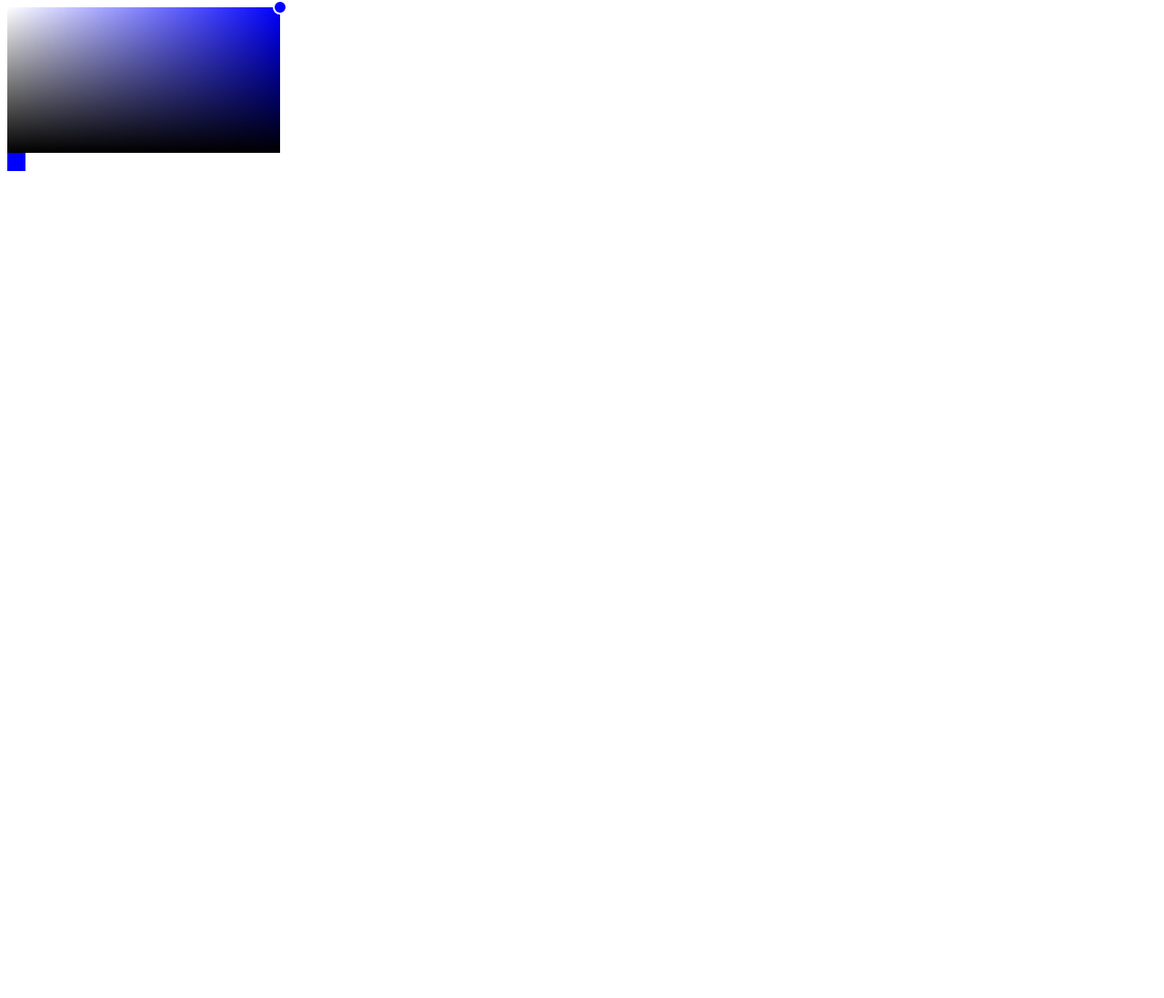
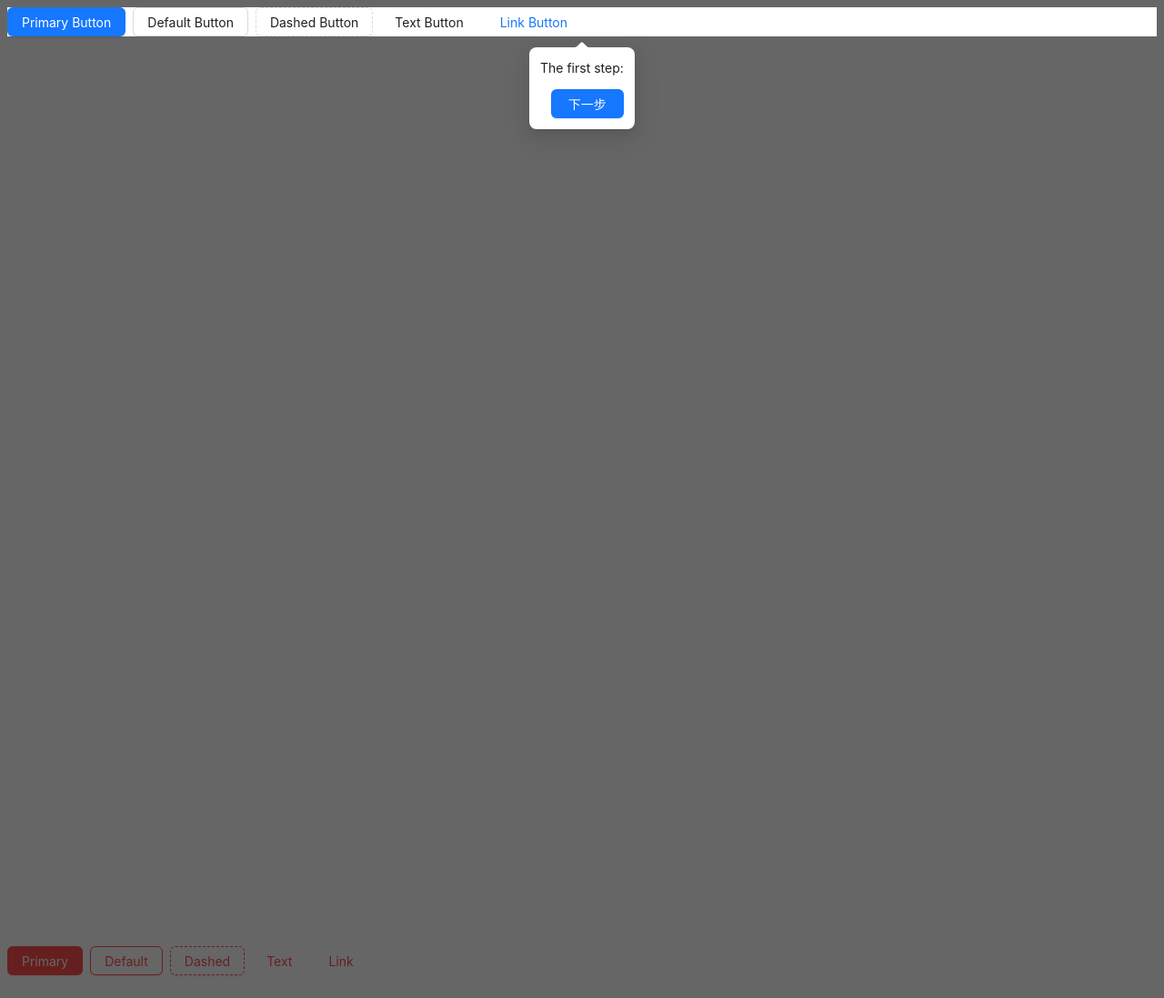
Before and after one commit to wangyj641/react-components, a React (Create React App) app: page / in a window 1280 px wide. Shown: the top 1097 px of the page at 91% size. Before the commit the page ends 800 px from the top, so only its background shows below. Built offline with nearby package versions, Linux system fonts and the light colour scheme.

Commit message:
Implement OnBoarding component

```diff
--- a/package.json
+++ b/package.json
@@ -13,6 +13,7 @@
     "@types/react": "^18.3.2",
     "@types/react-dom": "^18.3.0",
     "ahooks": "^3.8.0",
+    "antd": "^5.17.4",
     "classnames": "^2.5.1",
     "dayjs": "^1.11.11",
     "lodash-es": "^4.17.21",
--- /dev/null
+++ b/src/components/OnBoarding/App.tsx
@@ -0,0 +1,83 @@
+import { OnBoarding } from './lib/OnBoarding';
+import { Button, Flex } from 'antd';
+
+function App() {
+
+  return <div className='App'>
+    <Flex gap="small" wrap="wrap" id="btn-group1">
+      <Button type="primary">Primary Button</Button>
+      <Button>Default Button</Button>
+      <Button type="dashed">Dashed Button</Button>
+      <Button type="text">Text Button</Button>
+      <Button type="link">Link Button</Button>
+    </Flex>
+
+    <div style={{ height: '1000px' }}></div>
+
+    <Flex wrap="wrap" gap="small">
+      <Button type="primary" danger>
+        Primary
+      </Button>
+      <Button danger>Default</Button>
+      <Button type="dashed" danger id="btn-group2">
+        Dashed
+      </Button>
+      <Button type="text" danger>
+        Text
+      </Button>
+      <Button type="link" danger>
+        Link
+      </Button>
+    </Flex>
+
+    <div style={{ height: '500px' }}></div>
+
+    <Flex wrap="wrap" gap="small">
+      <Button type="primary" ghost>
+        Primary
+      </Button>
+      <Button ghost>Default</Button>
+      <Button type="dashed" ghost>
+        Dashed
+      </Button>
+      <Button type="primary" danger ghost id="btn-group3">
+        Danger
+      </Button>
+    </Flex>
+
+    <OnBoarding
+      steps={
+        [
+          {
+            selector: () => {
+              return document.getElementById('btn-group1');
+            },
+            renderContent: () => {
+              return "The first step:";
+            },
+            placement: 'bottom'
+          },
+          {
+            selector: () => {
+              return document.getElementById('btn-group2');
+            },
+            renderContent: () => {
+              return "The second step";
+            },
+            placement: 'bottom'
+          },
+          {
+            selector: () => {
+              return document.getElementById('btn-group3');
+            },
+            renderContent: () => {
+              return "The third step";
+            },
+            placement: 'bottom'
+          }
+        ]
+      } />
+  </div>
+}
+
+export default App
--- /dev/null
+++ b/src/components/OnBoarding/lib/OnBoarding/Mask.tsx
@@ -0,0 +1,53 @@
+import React, { CSSProperties, useEffect, useState } from 'react';
+import { getMaskStyle } from './getMaskStyle'
+
+interface MaskProps {
+  element: HTMLElement;
+
+  container?: HTMLElement;
+
+  renderMaskContent?: (wrapper: React.ReactNode) => React.ReactNode;
+}
+
+export const Mask: React.FC<MaskProps> = (props) => {
+  const {
+    element,
+    renderMaskContent,
+    container
+  } = props;
+
+  const [style, setStyle] = useState<CSSProperties>({});
+
+  useEffect(() => {
+    if (!element) {
+      return;
+    }
+
+    element.scrollIntoView({
+      block: 'center',
+      inline: 'center'
+    });
+
+    const style = getMaskStyle(element, container || document.documentElement);
+
+    setStyle(style);
+
+  }, [element, container]);
+
+  const getContent = () => {
+    if (!renderMaskContent) {
+      return null;
+    }
+    return renderMaskContent(
+      <div className={'mask-content'} style={{ width: '100%', height: '100%' }} />
+    );
+  };
+
+  return (
+    <div
+      style={style}
+      className='mask'>
+      {getContent()}
+    </div>
+  );
+};
--- /dev/null
+++ b/src/components/OnBoarding/lib/OnBoarding/getMaskStyle.ts
@@ -0,0 +1,25 @@
+export const getMaskStyle = (element: HTMLElement, container: HTMLElement) => {
+  if (!element) {
+    return {};
+  }
+
+  const { height, width, left, top } = element.getBoundingClientRect();
+
+  const elementTopWithScroll = container.scrollTop + top;
+  const elementLeftWithScroll = container.scrollLeft + left;
+
+  return {
+    width: container.scrollWidth,
+    height: container.scrollHeight,
+    borderTopWidth: Math.max(elementTopWithScroll, 0),
+    borderLeftWidth: Math.max(elementLeftWithScroll, 0),
+    borderBottomWidth: Math.max(
+      container.scrollHeight - height - elementTopWithScroll,
+      0
+    ),
+    borderRightWidth: Math.max(
+      container.scrollWidth - width - elementLeftWithScroll,
+      0
+    ),
+  };
+};
--- /dev/null
+++ b/src/components/OnBoarding/lib/OnBoarding/index.scss
@@ -0,0 +1,29 @@
+.mask {
+  position: absolute;
+  left: 0;
+  top: 0;
+
+  z-index: 999;
+
+  border-style: solid;
+  box-sizing: border-box;
+  border-color: rgba(0, 0, 0, 0.6);
+
+  transition: all 0.2s ease-in-out;
+}
+
+.onboarding-operation {
+  width: 100%;
+  display: flex;
+  justify-content: flex-end;
+  margin-top: 12px;
+
+  .back {
+      margin-right: 12px;
+      min-width: 80px;
+  }
+
+  .forward {
+      min-width: 80px;
+  }
+}
--- /dev/null
+++ b/src/components/OnBoarding/lib/OnBoarding/index.tsx
@@ -0,0 +1,132 @@
+import React, { FC, useEffect, useState } from 'react';
+import { createPortal } from 'react-dom';
+import { Button, Popover } from 'antd';
+import { Mask } from './Mask'
+import { TooltipPlacement } from 'antd/es/tooltip';
+import './index.scss';
+
+export interface OnBoardingStepConfig {
+  selector: () => HTMLElement | null;
+
+  placement?: TooltipPlacement;
+
+  renderContent?: (currentStep: number) => React.ReactNode;
+
+  beforeForward?: (currentStep: number) => void;
+
+  beforeBack?: (currentStep: number) => void;
+}
+
+
+export interface OnBoardingProps {
+  step?: number;
+
+  steps: OnBoardingStepConfig[];
+
+  getContainer?: () => HTMLElement;
+
+  onStepsEnd?: () => void;
+}
+
+export const OnBoarding: FC<OnBoardingProps> = (props) => {
+  const {
+    step = 0,
+    steps,
+    onStepsEnd,
+    getContainer
+  } = props;
+
+  const [currentStep, setCurrentStep] = useState<number>(0);
+
+  const currentSelectedElement = steps[currentStep]?.selector();
+
+  const currentContainerElement = getContainer?.() || document.documentElement;
+
+  const getCurrentStep = () => {
+    return steps[currentStep];
+  };
+
+  const back = async () => {
+    if (currentStep === 0) {
+      return;
+    }
+
+    const { beforeBack } = getCurrentStep();
+    await beforeBack?.(currentStep);
+    setCurrentStep(currentStep - 1);
+  };
+
+  const forward = async () => {
+    if (currentStep === steps.length - 1) {
+      await onStepsEnd?.();
+      return;
+    }
+
+    const { beforeForward } = getCurrentStep();
+    await beforeForward?.(currentStep);
+    setCurrentStep(currentStep + 1);
+  };
+
+  useEffect(() => {
+    setCurrentStep(step!);
+  }, [step]);
+
+  const renderPopover = (wrapper: React.ReactNode) => {
+    const config = getCurrentStep();
+    if (!config) {
+      return wrapper;
+    }
+
+    const { renderContent } = config;
+    const content = renderContent ? renderContent(currentStep) : null;
+
+    const operation = (
+      <div className={'onboarding-operation'}>
+        {
+          currentStep !== 0 &&
+          <Button
+            className={'back'}
+            onClick={() => back()}>
+            {'上一步'}
+          </Button>
+        }
+        <Button
+          className={'forward'}
+          type={'primary'}
+          onClick={() => forward()}>
+          {currentStep === steps.length - 1 ? '我知道了' : '下一步'}
+        </Button>
+      </div>
+    );
+
+    return (
+      <Popover
+        content={<div>
+          {content}
+          {operation}
+        </div>}
+        open={true}
+        placement={getCurrentStep()?.placement}>
+        {wrapper}
+      </Popover>
+    );
+  };
+
+  const [, setRenderTick] = useState<number>(0);
+
+  useEffect(() => {
+    setRenderTick(1)
+  }, []);
+
+  if (!currentSelectedElement) {
+    return null;
+  }
+
+  const mask = <Mask
+    container={currentContainerElement}
+    element={currentSelectedElement}
+    renderMaskContent={(wrapper) => renderPopover(wrapper)}
+  />;
+
+  return createPortal(mask, currentContainerElement);
+}
--- a/src/index.tsx
+++ b/src/index.tsx
@@ -9,7 +9,8 @@ import ReactDOM from 'react-dom/client';
 //import App from './components/CopyToClipboard/App';
 //import App from './components/Message/App';
 //import App from './components/Popover/App';
-import App from './components/ColorPicker/App';
+//import App from './components/ColorPicker/App';
+import App from './components/OnBoarding/App';
 
 //import App from './hooks/useMountedState/App';
 //import App from './hooks/useSize/App';
```
Also changed, not shown: 2 other files (tests, documents, lock files or other folders).
